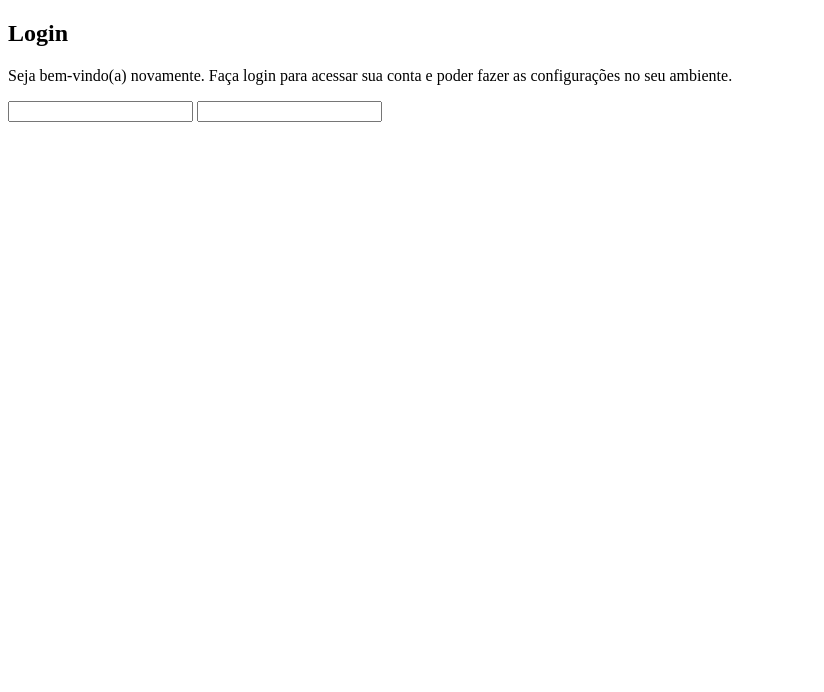
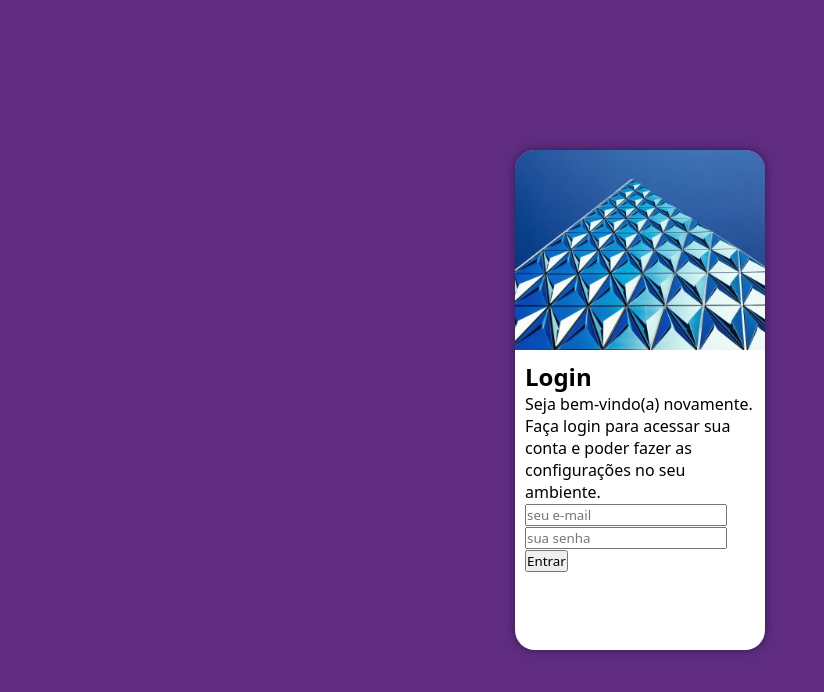
Before and after one commit to Aquilasilas/projeto-login, a plain HTML site: page index.html in a window 1280 px wide. Shown: the whole page, without its empty margins (0-824 px from the left). Drawn offline with Linux system fonts and the light colour scheme.

Commit message:
novo estilo

```diff
--- a/estilos/style.css
+++ b/estilos/style.css
@@ -4,3 +4,53 @@
 verde: #49a09d
 lilás:#5f2c82
 */
+
+*{
+    font-family: system-ui, -apple-system, BlinkMacSystemFont, 'Segoe UI', Roboto, Oxygen, Ubuntu, Cantarell, 'Open Sans', 'Helvetica Neue', sans-serif;
+    padding: 0px;
+    margin: 0px;
+    box-sizing: border-box;
+}
+
+body, html{
+    background-color:#5f2c82 ;
+    height: 100vh;
+    width: 100vw;
+}
+
+main{
+    position: relative;
+    height: 100vh;
+    width: 100vw;
+}
+
+section#login{
+
+    position: absolute;
+    top: 50%;
+    left: 50%;
+    transform: translate(-50%, -50%);
+    overflow: hidden; /*tudo que esta fora da borda vai ser escondido*/
+    box-shadow: 0px 0px 10px rgba(0, 0, 0, 0.450);
+
+
+    background-color: white;
+    width: 250px;
+    height: 500px;
+    border-radius: 20px;
+}
+
+section#login > div#imagem{
+    display: block;
+    background: #5f2c82 url(../imagens/pexels-scott-webb-139198.jpg) no-repeat;
+    background-position: left bottom;
+    background-size: cover ;
+    height: 200px;
+
+}
+
+section#login > div#formulario{
+    display: block;
+    padding: 10px;
+
+}
--- a/index.html
+++ b/index.html
@@ -10,6 +10,7 @@
     <main>
         <section id="login">
             <div id="imagem">
+                <!--Aqui vai a imagens no css -->
 
             </div>
 
@@ -17,8 +18,10 @@
                 <h1>Login</h1>
                 <p>Seja bem-vindo(a) novamente. Faça login para acessar sua conta e poder fazer as configurações no seu ambiente. </p>
                 <form action="login.php" method="post">
-                    <input type="text">
-                    <input type="password" name="" id="">
+                    <input type="text" placeholder="seu e-mail" readonly>
+                    <input type="password" name="" id="" placeholder="sua senha" required><br>
+                    <input  type="submit" value="Entrar">
+
                 </form>
 
             </div>
```
